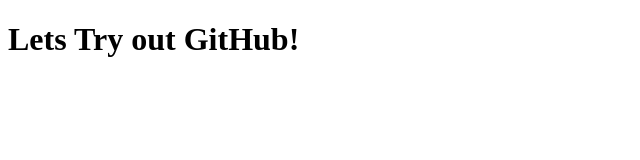
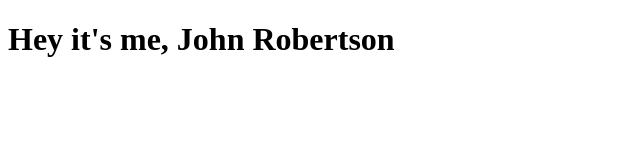
Before and after one commit to Freaxx/robertson_john_aboutHW1, a plain HTML site: page index.html in a window 1280 px wide. Shown: the whole page, without its empty margins (0-640 px from the left). Drawn offline with Linux system fonts and the light colour scheme.

Commit message:
Updated h1 tag

```diff
--- a/index.html
+++ b/index.html
@@ -5,6 +5,6 @@
 	<title>Document</title>
 </head>
 <body>
-	<h1>Lets Try out GitHub!</h1>
+	<h1>Hey it's me, John Robertson</h1>
 </body>
 </html>
```
